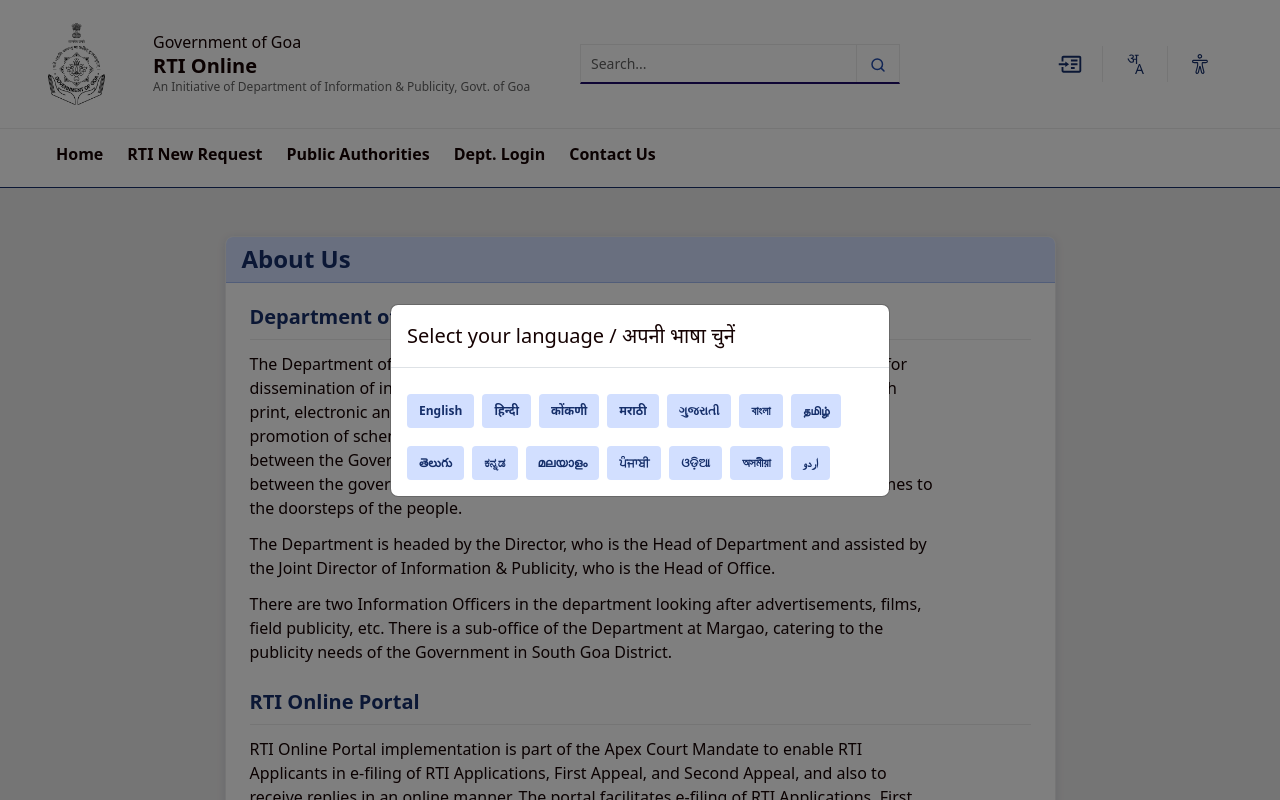
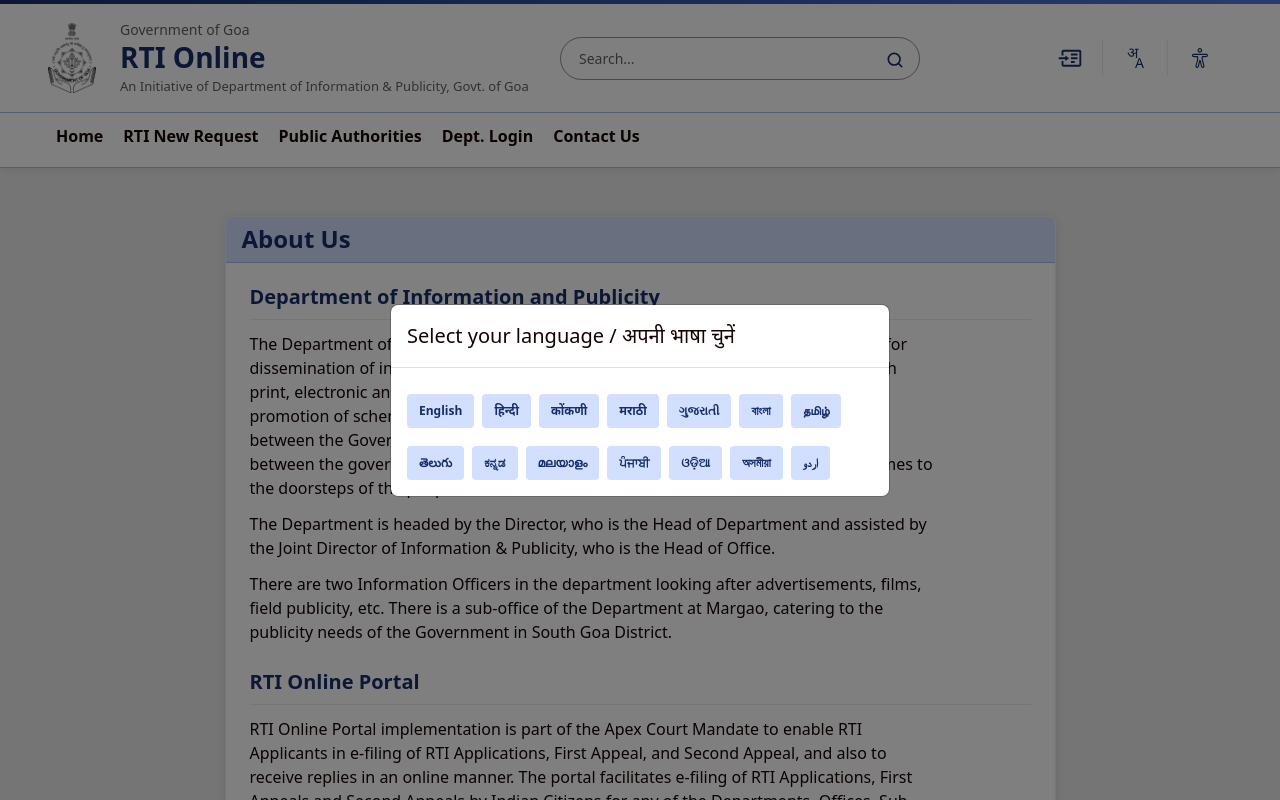
Before and after one commit to ni-ti27/nrti1407, a Laravel app: page /AboutUs in a window 1280 px wide. Run offline with Laravel 10, Linux system fonts and the light colour scheme; data that the repository does not hold is empty; parts of the project's set-up code (start-up, migrations or seed data) failed here and were passed over; some web fonts are replaced.

Commit message:
dbim changes

```diff
--- a/public/css/dbim.css
+++ b/public/css/dbim.css
@@ -883,7 +883,7 @@ html.dbim-kbd .dbim-header__search:focus-within {
   font-style: normal;
   font-weight: 700;
   line-height: normal;
-  border-bottom: 8px solid var(--dbim-key);
+  border-bottom: 5px solid var(--dbim-key);
 }
 
 .dbim-header__nav .navbar-toggler {
@@ -2894,3 +2894,157 @@ html.dbim-big-cursor * {
   background: var(--dbim-key);
   color: #000000;
 }
+/* ============================================================
+   26. HEADER POLISH  (DBIM / GIGW 3.0)
+   APPEND AT THE VERY END of public/css/dbim.css.
+   Existing variables only. Does NOT touch .dbim-header__tools,
+   so the skip / language / accessibility icons stay exactly as they are.
+
+   What changes
+     - 4px Blue-group accent line on top of the header
+     - emblem a little smaller, thin divider between emblem and title
+     - title in the key colour, clearer hierarchy (gov / name / tagline)
+     - rounded search box, no highlight on mouse hover or click
+     - navigation: taller links, light-blue block + 4px bar for the current page
+     - logged-in strip: separator between profile and Logout
+   ============================================================ */
+
+/* ---- Accent line + softer bottom edge ---- */
+.dbim-header::before {
+  content: "";
+  display: block;
+  height: 4px;
+  background: linear-gradient(
+    90deg,
+    var(--dbim-wintergreen-dream) 0%,
+    var(--dbim-columbia-blue) 100%
+  );
+}
+[data-theme="dark"] .dbim-header::before {
+  background: var(--dbim-key);
+}
+.dbim-header {
+  border-bottom: 1px solid var(--dbim-azureish-white);
+  box-shadow: 0 2px 6px rgba(22, 47, 106, 0.08); /* decoration only */
+}
+[data-theme="dark"] .dbim-header {
+  border-bottom-color: var(--dbim-key);
+  box-shadow: none;
+}
+
+/* ---- Row 1 ---- */
+.dbim-header__top {
+  padding: 12px 0;
+}
+
+/* ---- Brand: emblem | divider | title ---- */
+.dbim-header__brand img {
+  width: 48px;
+  height: 84px; /* same ratio as the 57 x 100 original */
+  flex: 0 0 48px;
+}
+.dbim-header__brand > span {
+  border-left: 0;
+}
+.dbim-header__brand .gov {
+  font-size: var(--dbim-fs-p2);
+  font-weight: 500;
+  line-height: 1.3;
+  color: var(--dbim-text-muted); /* #606060, ~6:1 on white */
+}
+.dbim-header__brand .name {
+  margin: 2px 0;
+  font-size: 1.75rem;
+  font-weight: 700;
+  line-height: 1.2;
+  color: var(--dbim-key);
+}
+.dbim-header__brand .tag {
+  font-size: 0.8125rem;
+  line-height: 1.4;
+  color: var(--dbim-text-muted);
+}
+
+/* ---- Search: rounded box, quiet states ---- */
+.dbim-header__appsearch {
+  max-width: 360px;
+  border: 1px solid var(--dbim-grey-02); /* 3:1 on white (WCAG 1.4.11) */
+  border-radius: 2rem;
+  overflow: hidden;
+  background: var(--dbim-white);
+}
+.dbim-header__appsearch input {
+  padding: 10px 6px 10px 18px;
+}
+.dbim-header__appsearch button {
+  width: 48px;
+  padding: 0;
+  border-left: 0;
+  color: var(--dbim-key);
+}
+.dbim-header__appsearch button svg {
+  width: 20px;
+  height: 20px;
+}
+/* outer border only, no inner fill or ring for mouse users */
+.dbim-header__appsearch:focus-within {
+  border-color: var(--dbim-key);
+}
+/* keyboard (Tab) users keep the visible ring from section 3 */
+html.dbim-kbd .dbim-header__appsearch:focus-within {
+  outline-offset: 2px;
+}
+
+/* ---- Row 2 : navigation ---- */
+.dbim-header__nav {
+  border-top: 1px solid var(--dbim-azureish-white);
+}
+@media (min-width: 992px) {
+  .dbim-header__nav .navbar-nav {
+    gap: 0 4px !important;
+  }
+  .dbim-header__nav .nav-link {
+    min-height: 54px;
+    padding: 8px 22px;
+  }
+}
+.dbim-header__nav .nav-link {
+  transition: background-color 0.15s, color 0.15s;
+}
+.dbim-header__nav .nav-link.active {
+  background: var(--dbim-azureish-white-bg);
+  color: var(--dbim-key);
+  font-weight: 700;
+  border-bottom: 4px solid var(--dbim-key);
+}
+[data-theme="dark"] .dbim-header__nav .nav-link.active {
+  background: var(--dbim-linen);
+  color: var(--dbim-key);
+  border-bottom-color: var(--dbim-key);
+}
+@media (max-width: 991.98px) {
+  .dbim-header__nav .nav-link.active {
+    border-bottom: 1px solid var(--dbim-linen);
+    border-left: 8px solid var(--dbim-key);
+  }
+}
+
+/* ---- Row 3 : logged-in strip ---- */
+.dbim-header__user a + a {
+  border-left: 1px solid var(--dbim-azureish-white);
+}
+[data-theme="dark"] .dbim-header__user a + a {
+  border-left-color: var(--dbim-key);
+}
+
+/* ---- Small screens ---- */
+@media (max-width: 575.98px) {
+  .dbim-header__brand img {
+    width: 38px;
+    height: 66px;
+    flex-basis: 38px;
+  }
+  .dbim-header__brand .name {
+    font-size: 1.25rem;
+  }
+}
--- a/resources/views/UsersView/header.blade.php
+++ b/resources/views/UsersView/header.blade.php
@@ -47,7 +47,7 @@
 
                 {{-- Emblem + title (plain block, not a link) --}}
                 <div class="col-12 col-lg-5">
-                    <div class="dbim-header__brand d-flex align-items-center justify-content-start gap-5">
+                    <div class="dbim-header__brand d-flex align-items-center justify-content-start gap-4">
                         <img src="{{ asset('images/Emblem_of_Goa.png') }}" alt="Emblem of Goa" width="57" height="100">
                         <span>
                             <span class="gov">Government of Goa</span>
```
